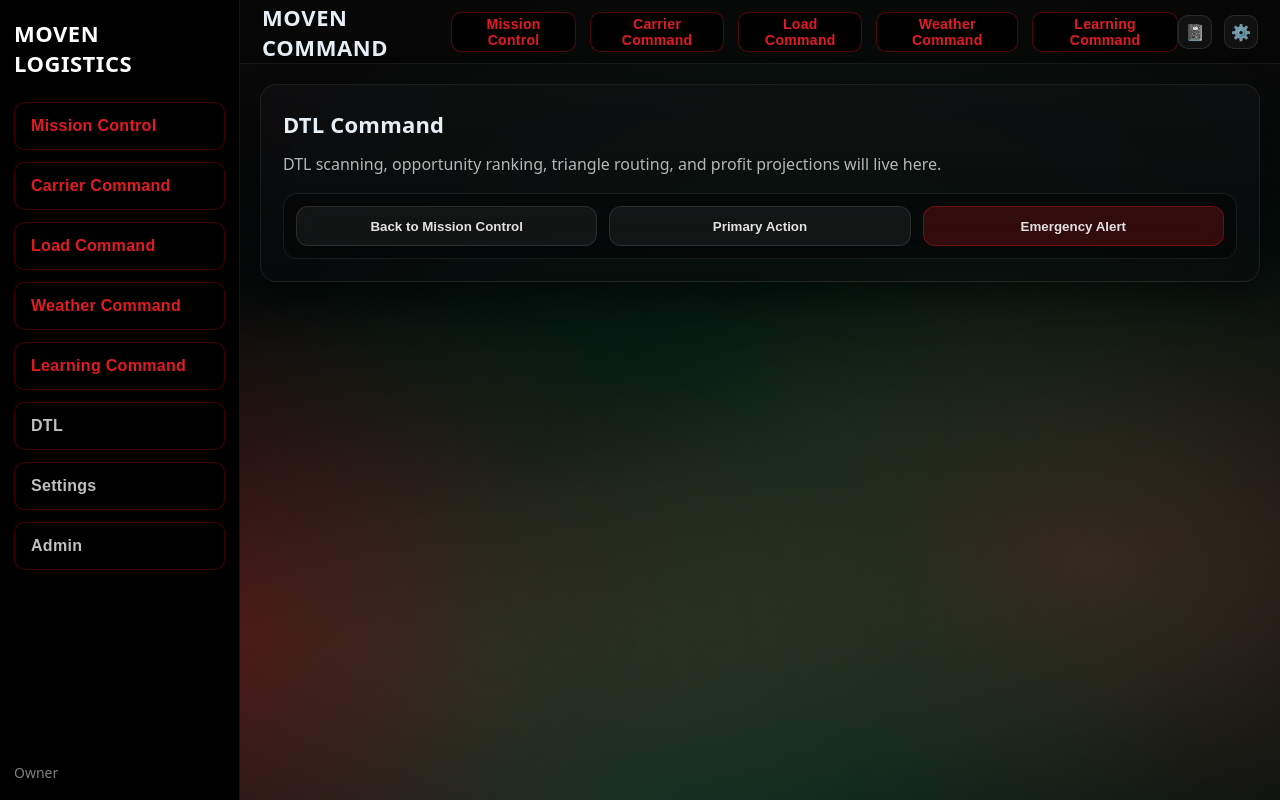
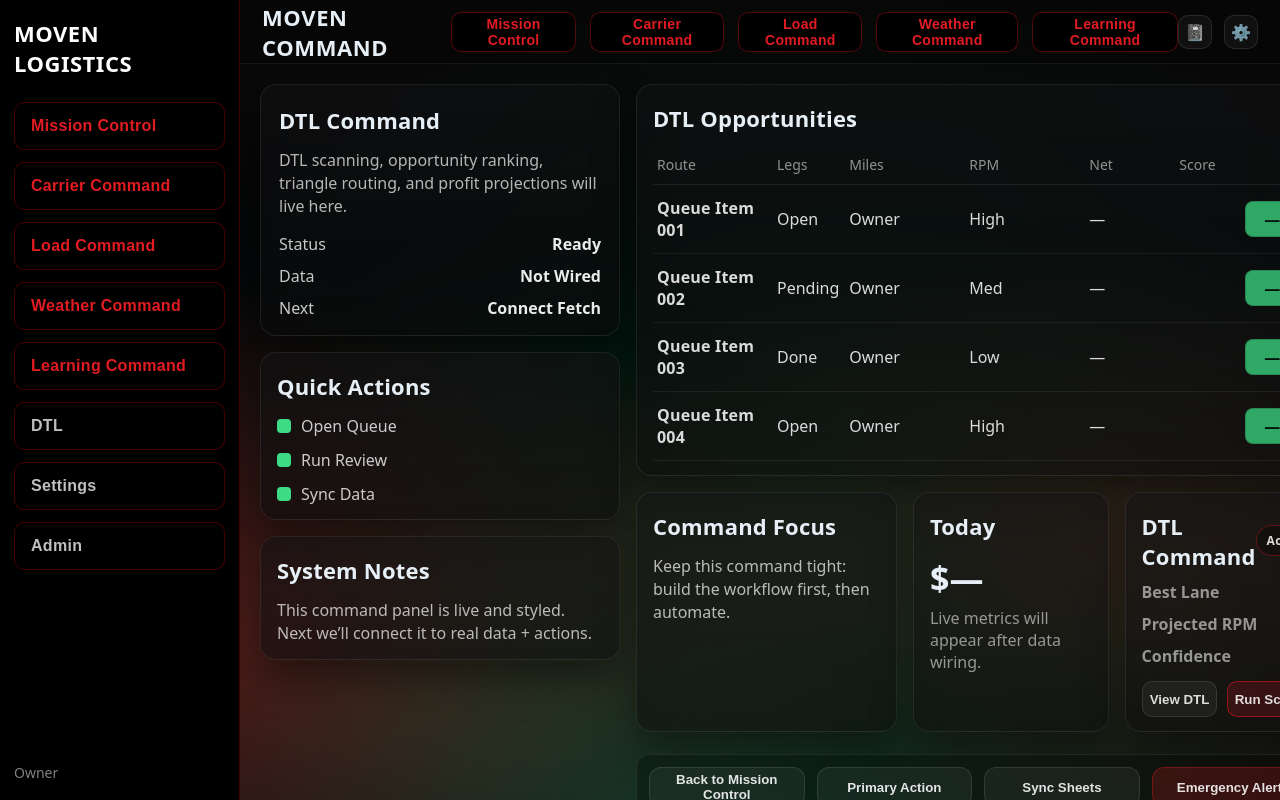
Before and after one commit to Moven25/moven-command-center, a React (Vite) app: page / in a window 1280 px wide. Both pictures are taken after a click on the button "View DTL". Built offline with nearby package versions, Linux system fonts and the light colour scheme.

Commit message:
Make all command pages match dashboard grid layout

```diff
--- a/src/pages/Dashboard.jsx
+++ b/src/pages/Dashboard.jsx
@@ -1,28 +1,240 @@
+// src/pages/Dashboard.jsx
 import React from "react";
 import "./Dashboard.css";
 
-function CommandPlaceholder({ title, subtitle }) {
+function PlaceholderGrid({
+  title,
+  subtitle,
+  activeCommand,
+  onCommandChange,
+  primaryActions = [],
+  kpis = [],
+  tableTitle = "Command Queue",
+  tableCols = ["Item", "Status", "Owner", "Priority", "Updated", "Score"],
+  tableRows = [],
+  rightTitle = "Intel Feed",
+  rightItems = [],
+}) {
+  const setCmd = (key) => () => onCommandChange?.(key);
+  const topBtnClass = (key) =>
+    activeCommand === key ? "top-command-btn active" : "top-command-btn";
+
   return (
     <div className="dashRoot">
+      {/* Top Bar */}
       <header className="dashTopbar">
         <div className="brand">
           <span className="brandText">MOVEN COMMAND</span>
         </div>
+
+        <div className="top-command-bar">
+          <button className={topBtnClass("mission")} onClick={setCmd("mission")}>
+            Mission Control
+          </button>
+          <button className={topBtnClass("carrier")} onClick={setCmd("carrier")}>
+            Carrier Command
+          </button>
+          <button className={topBtnClass("load")} onClick={setCmd("load")}>
+            Load Command
+          </button>
+          <button className={topBtnClass("weather")} onClick={setCmd("weather")}>
+            Weather Command
+          </button>
+          <button className={topBtnClass("learning")} onClick={setCmd("learning")}>
+            Learning Command
+          </button>
+        </div>
+
         <div className="topIcons">
           <div className="topIcon" title="Notes">📓</div>
           <div className="topIcon" title="Settings">⚙️</div>
         </div>
       </header>
 
-      <main className="dashGrid" style={{ gridTemplateColumns: "1fr" }}>
-        <section className="colCenter">
-          <div className="card glass" style={{ padding: 22 }}>
+      {/* Main Grid (MATCHES Mission Control) */}
+      <main className="dashGrid">
+        {/* Left Column */}
+        <section className="colLeft">
+          <div className="card glass tall">
             <div className="cardTitle">{title}</div>
-            <div style={{ color: "rgba(255,255,255,.70)", fontSize: 16, lineHeight: 1.4 }}>
+            <div style={{ color: "rgba(255,255,255,.70)", lineHeight: 1.45 }}>
               {subtitle}
             </div>
-            <div style={{ marginTop: 16, color: "rgba(255,255,255,.55)" }}>
-              Next: we’ll wire real data + actions for this command.
+
+            <div className="statsList" style={{ marginTop: 14 }}>
+              {kpis.length ? (
+                kpis.map((k) => (
+                  <div className="statRow" key={k.label}>
+                    <span>{k.label}</span>
+                    <span className="statVal">{k.value}</span>
+                  </div>
+                ))
+              ) : (
+                <>
+                  <div className="statRow">
+                    <span>Status</span>
+                    <span className="statVal">Ready</span>
+                  </div>
+                  <div className="statRow">
+                    <span>Last Sync</span>
+                    <span className="statVal">—</span>
+                  </div>
+                  <div className="statRow">
+                    <span>Next Step</span>
+                    <span className="statVal">Wire Data</span>
+                  </div>
+                </>
+              )}
+            </div>
+          </div>
+
+          <div className="card glass">
+            <div className="cardTitle">Quick Actions</div>
+            <div className="prioList">
+              {(primaryActions.length ? primaryActions : ["Run Primary Action", "Sync Data", "Review Alerts"]).map(
+                (a) => (
+                  <div className="prio" key={a}>
+                    <span className="prioSwatch green" /> {a}
+                  </div>
+                )
+              )}
+            </div>
+          </div>
+
+          <div className="card glass">
+            <div className="cardTitle">System Notes</div>
+            <div style={{ color: "rgba(255,255,255,.70)", lineHeight: 1.45 }}>
+              This command panel is live and styled. Next we’ll connect it to real data + actions.
+            </div>
+          </div>
+        </section>
+
+        {/* Center Column */}
+        <section className="colCenter">
+          <div className="card glass wide">
+            <div className="cardTitle">{tableTitle}</div>
+
+            <div className="tableHead">
+              {tableCols.map((c) => (
+                <span key={c}>{c}</span>
+              ))}
+            </div>
+
+            {(tableRows.length ? tableRows : [
+              { a: "Queue Item 001", b: "Open", c: "Owner", d: "High", e: "—", f: "—" },
+              { a: "Queue Item 002", b: "Pending", c: "Owner", d: "Med", e: "—", f: "—" },
+              { a: "Queue Item 003", b: "Done", c: "Owner", d: "Low", e: "—", f: "—" },
+              { a: "Queue Item 004", b: "Open", c: "Owner", d: "High", e: "—", f: "—" },
+            ]).map((r, idx) => (
+              <div className="tableRow" key={idx}>
+                <span className="bold">{r.a}</span>
+                <span>{r.b}</span>
+                <span>{r.c}</span>
+                <span>{r.d}</span>
+                <span>{r.e}</span>
+                <span className="scorePill green">{r.f === "—" ? "—" : r.f}</span>
+              </div>
+            ))}
+          </div>
+
+          <div className="rowTwo">
+            <div className="card glass">
+              <div className="cardTitle">Command Focus</div>
+              <div style={{ color: "rgba(255,255,255,.70)", lineHeight: 1.45 }}>
+                Keep this command tight: build the workflow first, then automate.
+              </div>
+            </div>
+
+            <div className="card glass">
+              <div className="cardTitle">Today</div>
+              <div className="money">$—</div>
+              <div className="subtle">Live metrics will appear after data wiring.</div>
+            </div>
+
+            <div className="card glass dtlTile">
+              <div className="dtlTop">
+                <div className="cardTitle" style={{ marginBottom: 0 }}>
+                  DTL Command
+                </div>
+                <span className="dtlStatus">{activeCommand === "dtl" ? "Active" : "Idle"}</span>
+              </div>
+
+              <div className="dtlMeta">
+                <div className="dtlLine">
+                  <span className="dtlLabel">Best Lane</span>
+                  <span className="dtlValue">—</span>
+                </div>
+                <div className="dtlLine">
+                  <span className="dtlLabel">Projected RPM</span>
+                  <span className="dtlValue">—</span>
+                </div>
+                <div className="dtlLine">
+                  <span className="dtlLabel">Confidence</span>
+                  <span className="dtlValue">—</span>
+                </div>
+              </div>
+
+              <div className="dtlFooter">
+                <button className="dtlBtn" onClick={setCmd("dtl")}>
+                  View DTL
+                </button>
+                <button className="dtlBtn dtlBtnPrimary" onClick={() => console.log("[MOVEN] Run DTL (stub)")}>
+                  Run Scan
+                </button>
+              </div>
+            </div>
+          </div>
+
+          <div className="actionBar">
+            <button className="actionBtn" onClick={setCmd("mission")}>
+              Back to Mission Control
+            </button>
+            <button className="actionBtn" onClick={() => console.log("[MOVEN] Primary action (stub)")}>
+              Primary Action
+            </button>
+            <button className="actionBtn" onClick={() => console.log("[MOVEN] Sync (stub)")}>
+              Sync Sheets
+            </button>
+            <button className="actionBtn danger" onClick={() => console.log("[MOVEN] Emergency (stub)")}>
+              Emergency Alert
+            </button>
+          </div>
+        </section>
+
+        {/* Right Column */}
+        <section className="colRight">
+          <div className="card glass">
+            <div className="cardTitle">{rightTitle}</div>
+            <div className="alerts">
+              {(rightItems.length ? rightItems : [
+                "No live alerts yet — connect the data layer.",
+                "Once wired, this feed becomes your command brain.",
+                "DTL opportunities will post here automatically.",
+                "Compliance deadlines will auto-alert here.",
+              ]).map((t, i) => (
+                <div className="alert" key={i}>{t}</div>
+              ))}
+            </div>
+          </div>
+
+          <div className="card glass">
+            <div className="cardTitle">System Health</div>
+            <div className="healthRows">
+              <div className="healthRow">
+                <span>UI</span>
+                <span className="healthBar"><i style={{ width: "82%" }} /></span>
+              </div>
+              <div className="healthRow">
+                <span>Data Layer</span>
+                <span className="healthBar"><i style={{ width: "35%" }} /></span>
+              </div>
+            </div>
+          </div>
+
+          <div className="card glass">
+            <div className="cardTitle">Command Tip</div>
+            <div style={{ color: "rgba(255,255,255,.70)", lineHeight: 1.45 }}>
+              Next build: wire <b>Sync Sheets</b> → state → tiles update instantly.
             </div>
           </div>
         </section>
@@ -33,86 +245,97 @@ function CommandPlaceholder({ title, subtitle }) {
 
 export default function Dashboard({ activeCommand = "mission", onCommandChange }) {
   const setCmd = (key) => () => onCommandChange?.(key);
-
   const topBtnClass = (key) =>
     activeCommand === key ? "top-command-btn active" : "top-command-btn";
 
-  // If not Mission Control, show placeholder panels (still “works”)
+  // === NON-MISSION COMMANDS: now they MATCH the full dashboard grid ===
   if (activeCommand !== "mission") {
-    const map = {
+    const configs = {
       carrier: {
         title: "Carrier Command",
-        subtitle: "Carrier profiles, compliance status, factoring, documents, and performance scoring will live here."
+        subtitle: "Carrier profiles, compliance status, factoring, documents, and performance scoring will live here.",
+        tableTitle: "Carrier Queue",
+        tableCols: ["Carrier", "Status", "MC#", "Plan", "Updated", "Score"],
+        rightTitle: "Carrier Alerts",
+        rightItems: ["Insurance expiring (stub)", "Missing docs (stub)", "New carrier lead (stub)"],
       },
       load: {
         title: "Load Command",
-        subtitle: "Load pipeline, load scoring, booking workflow, check-calls, and lane intelligence will live here."
+        subtitle: "Load pipeline, load scoring, booking workflow, check-calls, and lane intelligence will live here.",
+        tableTitle: "Load Pipeline",
+        tableCols: ["Load", "Origin", "Pickup", "Delivery", "RPM", "Score"],
+        rightTitle: "Load Alerts",
+        rightItems: ["Late pickup risk (stub)", "Rate confirmation missing (stub)", "Reload opportunity (stub)"],
       },
       weather: {
         title: "Weather Command",
-        subtitle: "Weather risk by lane/truck, alerts, and route impact will live here."
+        subtitle: "Weather risk by lane/truck, alerts, and route impact will live here.",
+        tableTitle: "Weather Risk Queue",
+        tableCols: ["Zone", "Impact", "Window", "Trucks", "Action", "Risk"],
+        rightTitle: "Weather Alerts",
+        rightItems: ["Storm watch (stub)", "I-xx corridor risk (stub)", "Freeze warning (stub)"],
       },
       learning: {
         title: "Learning Command",
-        subtitle: "Training, onboarding, SOPs, and walkthroughs will live here."
+        subtitle: "Training, onboarding, SOPs, and walkthroughs will live here.",
+        tableTitle: "Learning Modules",
+        tableCols: ["Module", "Type", "Level", "Owner", "Updated", "Progress"],
+        rightTitle: "Learning Notes",
+        rightItems: ["Add Quick Start (stub)", "Add walkthroughs (stub)", "Owner training (stub)"],
       },
       dtl: {
         title: "DTL Command",
-        subtitle: "DTL scanning, opportunity ranking, triangle routing, and profit projections will live here."
+        subtitle: "DTL scanning, opportunity ranking, triangle routing, and profit projections will live here.",
+        tableTitle: "DTL Opportunities",
+        tableCols: ["Route", "Legs", "Miles", "RPM", "Net", "Score"],
+        rightTitle: "DTL Alerts",
+        rightItems: ["DTL scan ready (stub)", "Triangle start window (stub)", "Headhaul signal (stub)"],
       },
       settings: {
         title: "Settings",
-        subtitle: "System settings, integrations, diagnostics, and utilities will live here."
+        subtitle: "System settings, integrations, diagnostics, and utilities will live here.",
+        tableTitle: "Settings Queue",
+        tableCols: ["Setting", "Value", "Scope", "Owner", "Updated", "Status"],
+        rightTitle: "System Messages",
+        rightItems: ["Integration status (stub)", "Webhooks (stub)", "Diagnostics (stub)"],
       },
       admin: {
         title: "Admin",
-        subtitle: "Owner-only admin tools, access control, and logs will live here."
-      }
+        subtitle: "Owner-only admin tools, access control, logs, and permissions will live here.",
+        tableTitle: "Admin Queue",
+        tableCols: ["Item", "Type", "Scope", "Owner", "Updated", "Status"],
+        rightTitle: "Admin Alerts",
+        rightItems: ["Permission change (stub)", "Audit log (stub)", "User access request (stub)"],
+      },
     };
 
+    const cfg = configs[activeCommand] || configs.carrier;
+
     return (
-      <div className="dashRoot">
-        {/* Top Bar stays consistent */}
-        <header className="dashTopbar">
-          <div className="brand">
-            <span className="brandText">MOVEN COMMAND</span>
-          </div>
-
-          <div className="top-command-bar">
-            <button className={topBtnClass("mission")} onClick={setCmd("mission")}>Mission Control</button>
-            <button className={topBtnClass("carrier")} onClick={setCmd("carrier")}>Carrier Command</button>
-            <button className={topBtnClass("load")} onClick={setCmd("load")}>Load Command</button>
-            <button className={topBtnClass("weather")} onClick={setCmd("weather")}>Weather Command</button>
-            <button className={topBtnClass("learning")} onClick={setCmd("learning")}>Learning Command</button>
-          </div>
-
-          <div className="topIcons">
-            <div className="topIcon" title="Notes">📓</div>
-            <div className="topIcon" title="Settings">⚙️</div>
-          </div>
-        </header>
-
-        <main className="dashGrid" style={{ gridTemplateColumns: "1fr" }}>
-          <section className="colCenter">
-            <div className="card glass" style={{ padding: 22 }}>
-              <div className="cardTitle">{map[activeCommand]?.title || "Command"}</div>
-              <div style={{ color: "rgba(255,255,255,.70)", fontSize: 16, lineHeight: 1.4 }}>
-                {map[activeCommand]?.subtitle || "This command panel is ready to be wired next."}
-              </div>
-
-              <div className="actionBar" style={{ marginTop: 18 }}>
-                <button className="actionBtn" onClick={setCmd("mission")}>Back to Mission Control</button>
-                <button className="actionBtn" onClick={() => console.log("[MOVEN] stub action")}>Primary Action</button>
-                <button className="actionBtn danger" onClick={() => console.log("[MOVEN] stub alert")}>Emergency Alert</button>
-              </div>
-            </div>
-          </section>
-        </main>
-      </div>
+      <PlaceholderGrid
+        title={cfg.title}
+        subtitle={cfg.subtitle}
+        activeCommand={activeCommand}
+        onCommandChange={onCommandChange}
+        tableTitle={cfg.tableTitle}
+        tableCols={cfg.tableCols}
+        rightTitle={cfg.rightTitle}
+        rightItems={cfg.rightItems}
+        primaryActions={[
+          "Open Queue",
+          "Run Review",
+          "Sync Data",
+        ]}
+        kpis={[
+          { label: "Status", value: "Ready" },
+          { label: "Data", value: "Not Wired" },
+          { label: "Next", value: "Connect Fetch" },
+        ]}
+      />
     );
   }
 
-  // ✅ Mission Control (your full dashboard)
+  // === MISSION CONTROL (UNCHANGED UI) ===
   const handleStub = (label) => () => console.log(`[MOVEN] Clicked: ${label}`);
 
   return (
@@ -124,11 +347,21 @@ export default function Dashboard({ activeCommand = "mission", onCommandChange }
         </div>
 
         <div className="top-command-bar">
-          <button className={topBtnClass("mission")} onClick={setCmd("mission")}>Mission Control</button>
-          <button className={topBtnClass("carrier")} onClick={setCmd("carrier")}>Carrier Command</button>
-          <button className={topBtnClass("load")} onClick={setCmd("load")}>Load Command</button>
-          <button className={topBtnClass("weather")} onClick={setCmd("weather")}>Weather Command</button>
-          <button className={topBtnClass("learning")} onClick={setCmd("learning")}>Learning Command</button>
+          <button className={topBtnClass("mission")} onClick={setCmd("mission")}>
+            Mission Control
+          </button>
+          <button className={topBtnClass("carrier")} onClick={setCmd("carrier")}>
+            Carrier Command
+          </button>
+          <button className={topBtnClass("load")} onClick={setCmd("load")}>
+            Load Command
+          </button>
+          <button className={topBtnClass("weather")} onClick={setCmd("weather")}>
+            Weather Command
+          </button>
+          <button className={topBtnClass("learning")} onClick={setCmd("learning")}>
+            Learning Command
+          </button>
         </div>
 
         <div className="topIcons">
@@ -226,6 +459,7 @@ export default function Dashboard({ activeCommand = "mission", onCommandChange }
               <div className="subtle">Last Sync • —</div>
             </div>
 
+            {/* DTL TILE (Visual Only) */}
             <div className="card glass dtlTile">
               <div className="dtlTop">
                 <div className="cardTitle" style={{ marginBottom: 0 }}>DTL Command</div>
@@ -245,6 +479,7 @@ export default function Dashboard({ activeCommand = "mission", onCommandChange }
             </div>
           </div>
 
+          {/* Bottom Action Bar */}
           <div className="actionBar">
             <button className="actionBtn" onClick={handleStub("Add Carrier")}>Add Carrier</button>
             <button className="actionBtn" onClick={handleStub("Add Load")}>Add Load</button>
```
